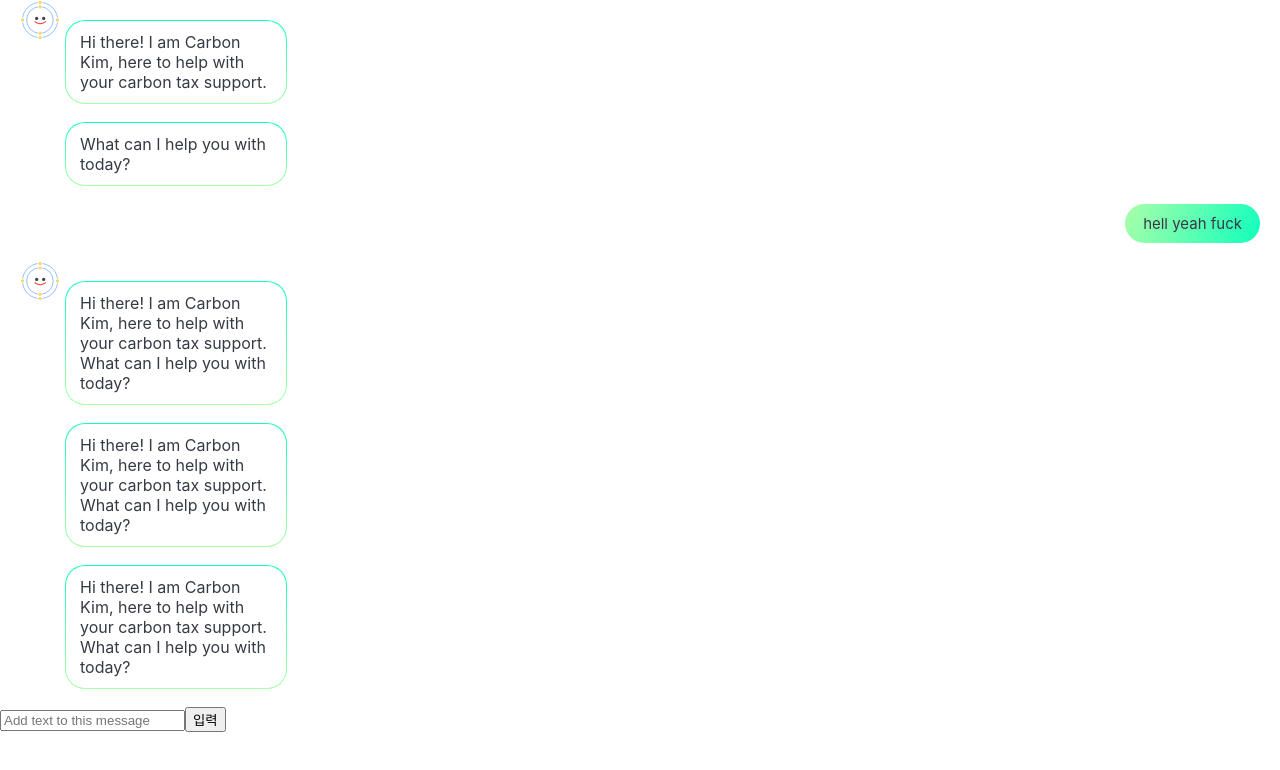
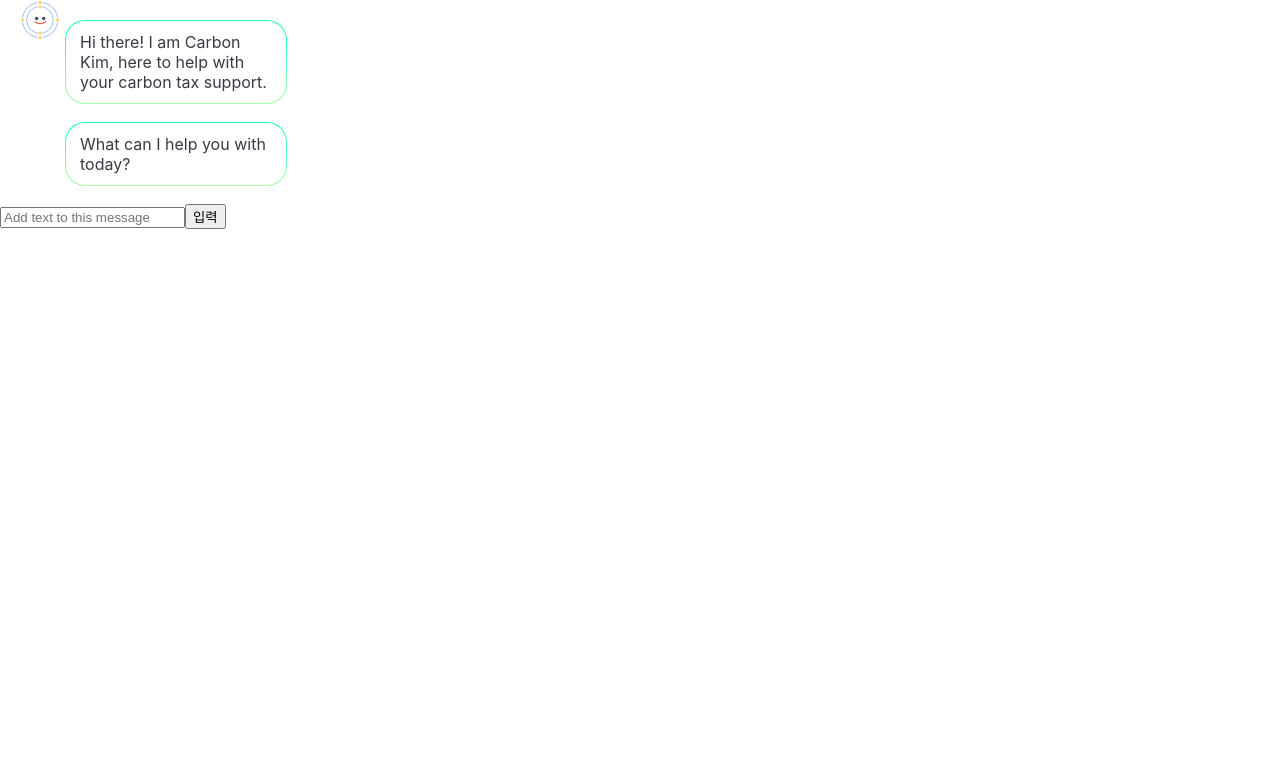
Before and after one commit to IBM-Call-for-Code-2020/front-end, a React (Create React App) app: page /chat in a window 1280 px wide. Shown: the top 770 px of the page. Built offline with nearby package versions, Linux system fonts and the light colour scheme.

Commit message:
:sparkles: Move chat log data to page

```diff
--- a/src/containers/chat/Chats.jsx
+++ b/src/containers/chat/Chats.jsx
@@ -1,46 +1,8 @@
-import React, { useState } from 'react'
+import React from 'react'
 import Chat from 'components/chat/bubble'
 
 function ChatListsContainer(props) {
-  const [data, setData] = useState([
-    {
-      chat: 'bot',
-      content: [
-        {
-          content:
-            'Hi there! I am Carbon Kim, here to help with your carbon tax support.',
-        },
-        {
-          content: 'What can I help you with today?',
-        },
-      ],
-    },
-    {
-      chat: 'user',
-      content: [
-        {
-          content: 'hell yeah fuck',
-        },
-      ],
-    },
-    {
-      chat: 'bot',
-      content: [
-        {
-          content:
-            'Hi there! I am Carbon Kim, here to help with your carbon tax support. What can I help you with today?',
-        },
-        {
-          content:
-            'Hi there! I am Carbon Kim, here to help with your carbon tax support. What can I help you with today?',
-        },
-        {
-          content:
-            'Hi there! I am Carbon Kim, here to help with your carbon tax support. What can I help you with today?',
-        },
-      ],
-    },
-  ])
+  const { data = [] } = props
 
   return (
     <div>
--- a/src/pages/chat/index.jsx
+++ b/src/pages/chat/index.jsx
@@ -1,13 +1,35 @@
-import React from 'react'
+import React, { useCallback, useState } from 'react'
 import Container from 'modules/chat'
 import Chats from 'containers/chat/Chats'
 import Form from 'containers/chat/Form'
 
 function ChatPage() {
+  const [data, setData] = useState([
+    {
+      chat: 'bot',
+      content: [
+        {
+          content:
+            'Hi there! I am Carbon Kim, here to help with your carbon tax support.',
+        },
+        {
+          content: 'What can I help you with today?',
+        },
+      ],
+    },
+  ])
+
+  const onSubmit = useCallback(
+    (e) => {
+      setData([...data, e])
+    },
+    [data],
+  )
+
   return (
     <Container>
-      <Chats />
-      <Form />
+      <Chats data={data} />
+      <Form onSubmit={onSubmit} />
     </Container>
   )
 }
```
